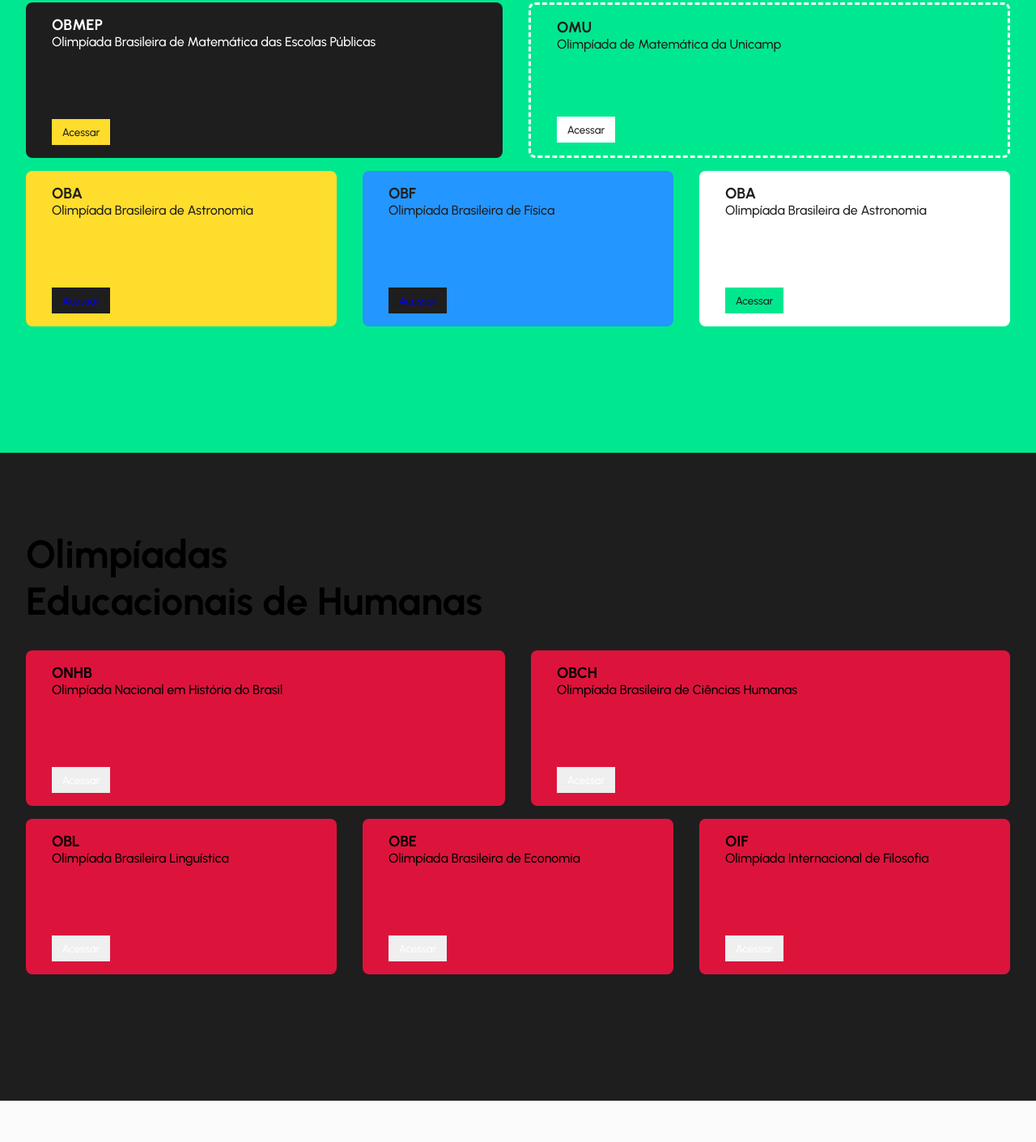
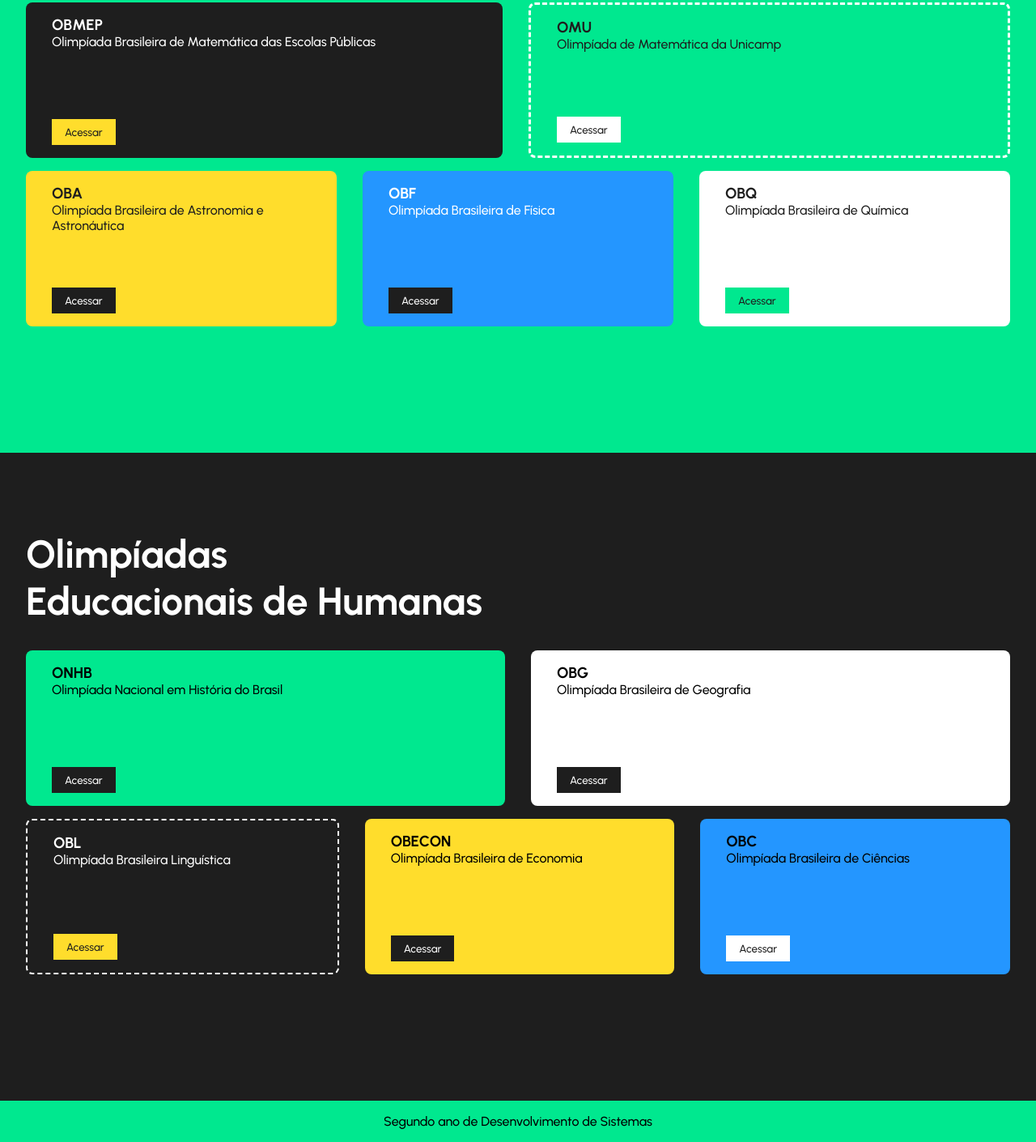
Before and after one commit to L-hso/Projeto-da-Flavia, a plain HTML site: page index.html in a window 1280 px wide. Shown: the part 1104-2514 px from the top of the page at 81% size. Before the commit the page ends 2463 px from the top, so only its background shows below. Drawn offline with Linux system fonts and the light colour scheme.

Commit message:
Site finalizado

```diff
--- a/index.html
+++ b/index.html
@@ -3,7 +3,7 @@
   <head>
     <meta charset="UTF-8" />
     <meta name="viewport" content="width=device-width, initial-scale=1.0" />
-    <title>OliDivulga</title>
+    <title>Divulga Olimpíadas</title>
     <link rel="stylesheet" href="style.css" />
   </head>
   <body>
@@ -14,10 +14,10 @@
           <br />
           <span style="color: #00e88f">O</span
           ><span style="color: #2496ff">l</span
-          ><span style="color: #ffdd2c">í</span
+          ><span style="color: #ffdd2c">i</span
           ><span style="color: #00e88f">m</span
           ><span style="color: #2496ff">p</span
-          ><span style="color: #ffdd2c">i</span
+          ><span style="color: #ffdd2c">í</span
           ><span style="color: #00e88f">a</span
           ><span style="color: #2496ff">d</span
           ><span style="color: #ffdd2c">a</span
@@ -33,7 +33,7 @@
     </nav>
 
     <main id="inicio">
-      <span>Olímpiadas<br />Educacionais</span>
+      <span>Olimpíadas<br />Educacionais</span>
       <article class="info">
         <span>O que são as Olimpíadas educacionais?</span>
         <p>
@@ -65,119 +65,156 @@
       </article>
     </main>
 
-
     <section id="exatas" class="acesso_olimpiadas">
-      <h1>Olímpiadas<br>Educacionais de Exatas</h1>
+      <h1>Olimpíadas<br />Educacionais de Exatas</h1>
       <section>
         <div class="linha">
-          <article class="olimpiadas" style="background-color: #1e1e1e; color: #fff;">
+          <article
+            class="olimpiadas"
+            style="background-color: #1e1e1e; color: #fff"
+          >
             <hgroup>
               <h3>OBMEP</h3>
               <h4>Olimpíada Brasileira de Matemática das Escolas Públicas</h4>
             </hgroup>
-            <button style="background-color: #ffdd2c;"><a href="http://www.obmep.org.br/" style="color: #1e1e1e;">Acessar</a></button>
+            <button style="background-color: #ffdd2c">
+              <a href="http://www.obmep.org.br/" style="color: #1e1e1e"
+                >Acessar</a
+              >
+            </button>
           </article>
 
-
-          <article class="olimpiadas" style="background-color: #00e88f; color: #1e1e1e; border: 3px dashed #fff;">
+          <article
+            class="olimpiadas"
+            style="
+              background-color: #00e88f;
+              color: #1e1e1e;
+              border: 3px dashed #fff;
+            "
+          >
             <hgroup>
               <h3>OMU</h3>
               <h4>Olimpíada de Matemática da Unicamp</h4>
             </hgroup>
-            <button style="background-color: #fff;"><a href="https://www.olimpiada.ime.unicamp.br/" style="color: #1e1e1e;">Acessar</a></button>
+            <button style="background-color: #fff">
+              <a
+                href="https://www.olimpiada.ime.unicamp.br/"
+                style="color: #1e1e1e"
+                >Acessar</a
+              >
+            </button>
           </article>
         </div>
 
-
-
-
         <div class="linha">
-          <article class="olimpiadas" style="background-color: #ffdd2c; color: #1e1e1e;">
+          <article
+            class="olimpiadas"
+            style="background-color: #ffdd2c; color: #1e1e1e"
+          >
             <hgroup>
               <h3>OBA</h3>
-              <h4>Olimpíada Brasileira de Astronomia</h4>
+              <h4>Olimpíada Brasileira de Astronomia e Astronáutica</h4>
             </hgroup>
-            <button style="background-color: #1e1e1e;"><a href="http://www.oba.org.br/">Acessar</a></button>
+            <button style="background-color: #1e1e1e">
+              <a href="http://www.oba.org.br/">Acessar</a>
+            </button>
           </article>
 
-
-          <article class="olimpiadas" style="background-color: #2496ff; color: #1e1e1e;">
+          <article
+            class="olimpiadas"
+            style="background-color: #2496ff; color: #fff"
+          >
             <hgroup>
               <h3>OBF</h3>
               <h4>Olimpíada Brasileira de Física</h4>
             </hgroup>
-            <button style="background-color: #1e1e1e;"><a href="https://www1.fisica.org.br/olimpiada/2024/">Acessar</a></button>
+            <button style="background-color: #1e1e1e">
+              <a href="https://www1.fisica.org.br/olimpiada/2024/">Acessar</a>
+            </button>
           </article>
 
-
-          <article class="olimpiadas" style="background-color: #fff; color: #1e1e1e;">
+          <article
+            class="olimpiadas"
+            style="background-color: #fff; color: #1e1e1e"
+          >
             <hgroup>
-              <h3>OBA</h3>
-              <h4>Olimpíada Brasileira de Astronomia</h4>
+              <h3>OBQ</h3>
+              <h4>Olimpíada Brasileira de Química</h4>
             </hgroup>
-            <button style="background-color: #00e88f;"><a href="" style=" color: #1e1e1e;">Acessar</a></button>
+            <button style="background-color: #00e88f">
+              <a href="https://obquimica.org/olimpiadas/index/olimpiada-brasileira-de-quimica" style="color: #1e1e1e">Acessar</a>
+            </button>
           </article>
         </div>
       </section>
     </section>
 
-
-
-
     <section id="humanas" class="acesso_olimpiadas">
-      <h1>Olimpíadas<br>Educacionais de Humanas</h1>
+      <h1 style="color: #fff">Olimpíadas<br />Educacionais de Humanas</h1>
       <section>
         <div class="linha">
-        <article class="olimpiadas">
+          <article class="olimpiadas" style="background-color: #00e88f">
             <hgroup>
               <h3>ONHB</h3>
               <h4>Olimpíada Nacional em História do Brasil</h4>
             </hgroup>
-          <button><a href="">Acessar</a></button>
+            <button style="background-color: #1e1e1e"><a href="https://www.olimpiadadehistoria.com.br/">Acessar</a></button>
           </article>
 
-
-        <article class="olimpiadas">
+          <article class="olimpiadas" style="background-color: #fff">
             <hgroup>
-            <h3>OBCH</h3>
-            <h4>Olimpíada Brasileira de Ciências Humanas</h4>
+              <h3>OBG</h3>
+              <h4>Olimpíada Brasileira de Geografia</h4>
             </hgroup>
-          <button><a href="">Acessar</a></button>
+            <button style="background-color: #1e1e1e"><a href="https://www.unifal-mg.edu.br/obgeografia/">Acessar</a></button>
           </article>
         </div>
 
-
-
-
         <div class="linha">
-        <article class="olimpiadas">
+          <article
+            class="olimpiadas"
+            style="
+              background-color: #1e1e1e;
+              color: #fff;
+              border: 2px dashed #fff;
+            "
+          >
             <hgroup>
               <h3>OBL</h3>
               <h4>Olimpíada Brasileira Linguística</h4>
             </hgroup>
-          <button><a href="">Acessar</a></button>
+            <button style="background-color: #ffdd2c"><a style="color: #1e1e1e" href="https://obling.org/">Acessar</a></button>
           </article>
 
-
-        <article class="olimpiadas">
+          <article class="olimpiadas" style="background-color: #ffdd2c">
             <hgroup>
-            <h3>OBE</h3>
+              <h3>OBECON</h3>
               <h4>Olimpíada Brasileira de Economia</h4>
             </hgroup>
-          <button><a href="">Acessar</a></button>
+            <button style="background-color: #1e1e1e"><a  href="https://obecon.org/">Acessar</a></button>
           </article>
 
-
-        <article class="olimpiadas">
+          <article class="olimpiadas" style="background-color: #2496ff">
             <hgroup>
-            <h3>OIF</h3>
-            <h4>Olimpíada Internacional de Filosofia</h4>
+              <h3>OBC</h3>
+              <h4>Olimpíada Brasileira de Ciências</h4>
             </hgroup>
-          <button><a href="">Acessar</a></button>
+            <button style="background-color: #fff"><a style="color: #1e1e1e" href="http://www.obciencias.com.br/">Acessar</a></button>
           </article>
         </div>
       </section>
     </section>
+    <footer
+      style="
+        background-color: #00e88f;
+        display: flex;
+        justify-content: center;
+        padding: 1rem 0 1rem 0;
+        font-weight: 500;
+      "
+    >
+    Segundo ano de Desenvolvimento de Sistemas
+    </footer>
   </body>
   <script src="script.js"></script>
 </html>
--- a/style.css
+++ b/style.css
@@ -77,27 +77,29 @@
 
 #inicio {
   display: grid;
-  grid-template-columns: repeat(auto-fit, 32rem);
-  grid-template-rows: repeat(auto-fit, 16rem);
-  gap: 1.5rem;
+  grid-template-columns: repeat(auto-fit, min(100%, 32rem));
+  grid-template-rows: repeat(auto-fit, min(1fr, 32rem));
+  gap:1.5rem;
 
+  justify-items: center;
+  align-content: start;
+
+  align-items: center;
   justify-content: center;
-  align-items: center;
-
   min-height: 100vh;
 
-  padding: 4.5rem 2.25rem 2rem 2.25rem;
+  padding: 6rem 2.25rem 0 2.25rem;
 }
 
 #inicio > span {
-  font-size: 5rem;
+  font-size: 4.5rem;
   font-weight: 900;
-  justify-self: end;
+  text-align: right;
 }
 
 #inicio .info {
   width: 100%;
-  aspect-ratio: 1/0.5;
+  aspect-ratio: 1/0.45;
   padding: 1.5rem;
 }
 
@@ -142,9 +144,11 @@
   min-height: 100vh;
 
 }
+
 .acesso_olimpiadas h1{
   font-size: 3rem;
 }
+
 .acesso_olimpiadas section{
   display: flex;
   flex-direction: column;
@@ -155,6 +159,7 @@
 .acesso_olimpiadas section .linha{
   display: flex;
   justify-content: space-between;
+  flex-wrap: wrap;
   width: 100%;
   gap: 2rem;
 }
@@ -164,7 +169,7 @@
   display: flex;
   flex-direction: column;
   justify-content: space-between;
-
+  align-items: start;
   height: 12rem;
   border-radius: 0.5rem;
   padding: 1rem 2rem;
@@ -172,14 +177,16 @@
 }
 
 .acesso_olimpiadas section .olimpiadas button{
-  width: 4.5rem;
-  height: 2rem;
+  border: none;
+}
+
+.acesso_olimpiadas section .olimpiadas a{
+  display: block;
+  padding: 0.5rem 1rem;
+
   border: none;
 
   font-weight: 500;
-}
-
-.acesso_olimpiadas section .olimpiadas a:visited{
   color: #fff;
 }
 
```
Lines whose indentation alone changed are shown as unchanged.
